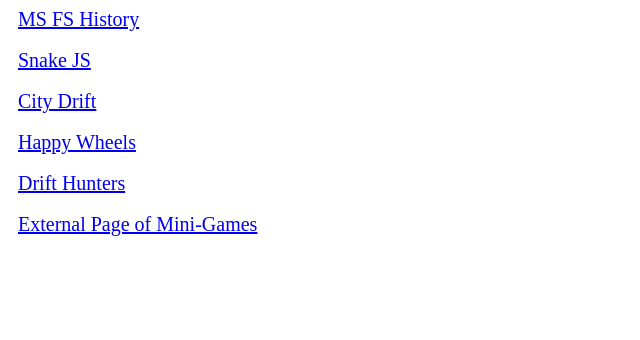
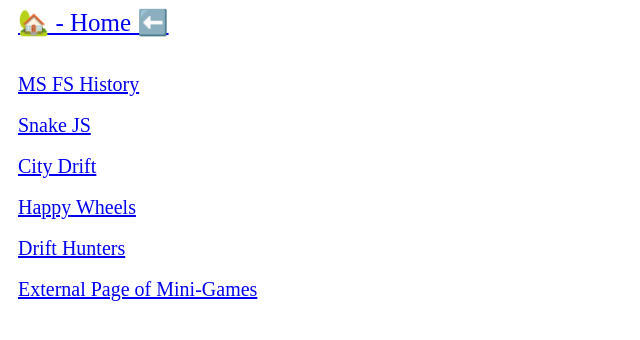
Before and after one commit to moviesandmore/moviesandmore.github.io, a plain HTML site: page games/games.html in a window 1280 px wide. Shown: the whole page, without its empty margins (0-640 px from the left). Drawn offline with Linux system fonts and the light colour scheme.

Commit message:
Update games.html

```diff
--- a/games/games.html
+++ b/games/games.html
@@ -36,7 +36,8 @@
         }
     </style>
 
-
+    <a style="font-size: 25px;" href="/index.html">🏡 - Home ⬅️</a>
+    <br><br><br>
     <a href="src/fs/index.html">MS FS History</a>
     <br><br>
     <a href="src/snake/index.html">Snake JS</a>
```
